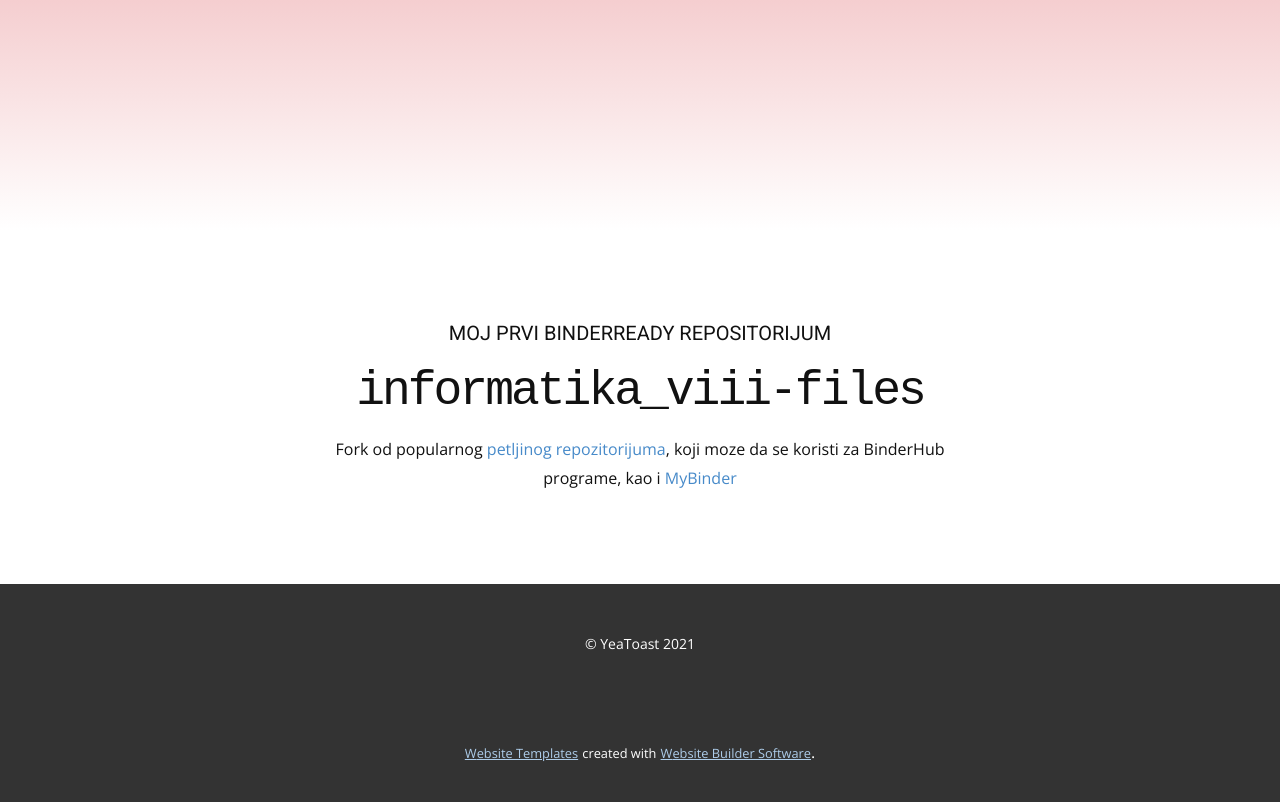
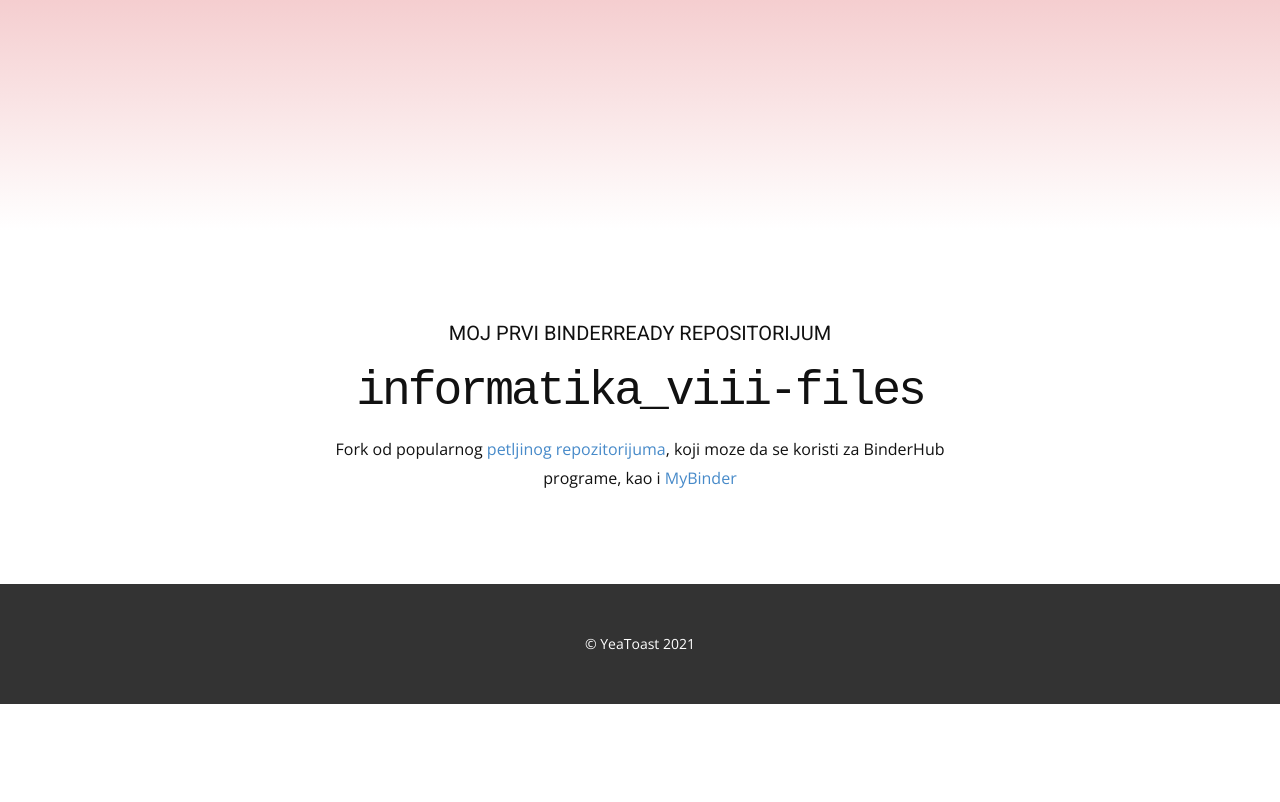
Before and after one commit to 404oops/yeatoast.github.io, a plain HTML site: page index.html in a window 1280 px wide. Shown: the part 569-1371 px from the top of the page. After the commit the page ends 1273 px from the top, so only its background shows below. Drawn offline with nearby package versions, Linux system fonts and the light colour scheme.

Commit message:
Update index.html

```diff
--- a/index.html
+++ b/index.html
@@ -48,16 +48,6 @@
     <footer class="u-align-center u-clearfix u-footer u-grey-80 u-footer" id="sec-9792"><div class="u-clearfix u-sheet u-sheet-1">
         <p class="u-small-text u-text u-text-variant u-text-1">© YeaToast 2021</p>
       </div></footer>
-    <section class="u-backlink u-clearfix u-grey-80">
-      <a class="u-link" href="https://nicepage.com/website-templates" target="_blank">
-        <span>Website Templates</span>
-      </a>
-      <p class="u-text">
-        <span>created with</span>
-      </p>
-      <a class="u-link" href="https://nicepage.com/" target="_blank">
-        <span>Website Builder Software</span>
-      </a>.
     </section>
   </body>
 </html>
```
